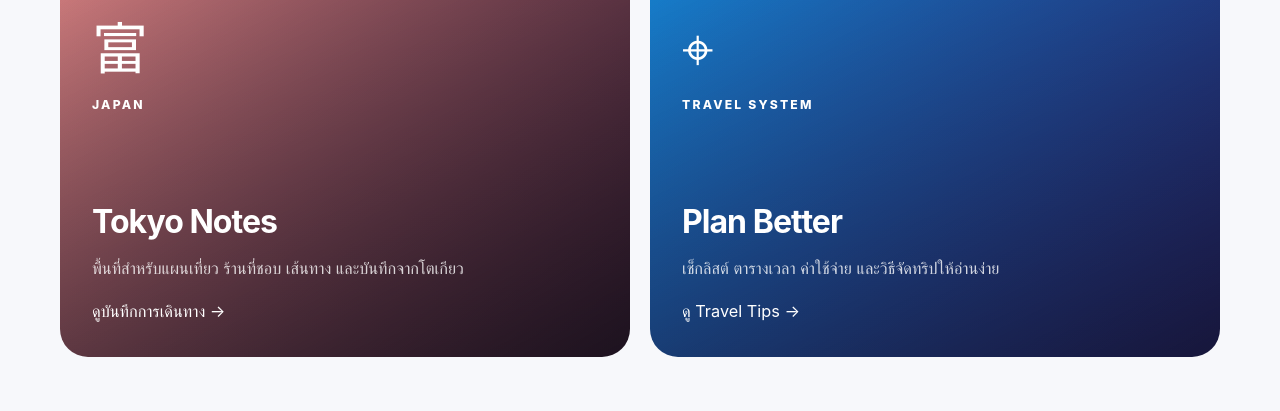
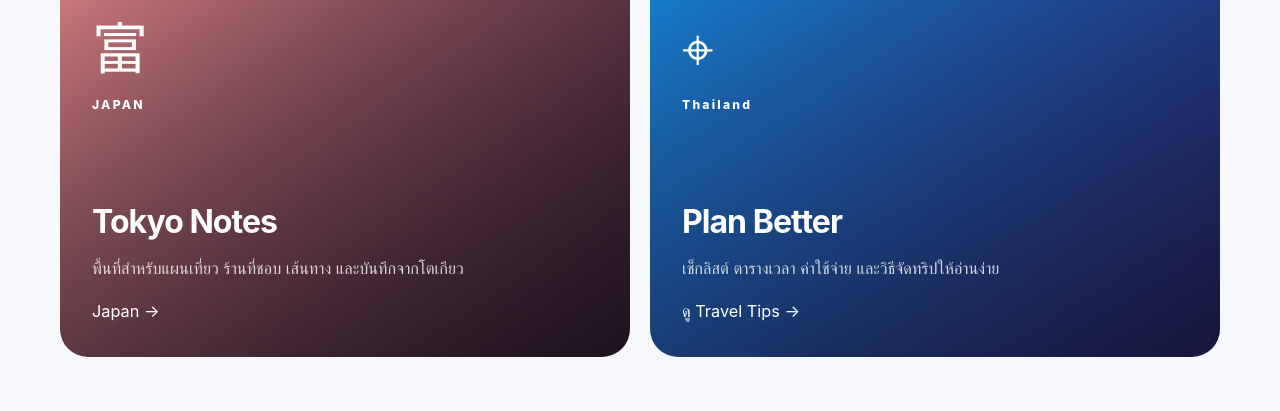
Before and after one commit to kakratua/kakratua.github.io, a Jekyll site: the page built from travel.md, in a window 1280 px wide and 900 px high, scrolled down 338 px. Shown: the part 163-574 px from the top of the window. Built offline with Jekyll 4.4.1, drawn with Linux system fonts in a browser that asks for light colours.

Commit message:
Update travel.md

```diff
--- a/travel.md
+++ b/travel.md
@@ -7,8 +7,8 @@ permalink: /travel/
 ---
 
 <div class="travel-grid">
-  <article class="travel-card japan"><div class="travel-icon">富</div><p class="eyebrow">JAPAN</p><h2>Tokyo Notes</h2><p>พื้นที่สำหรับแผนเที่ยว ร้านที่ชอบ เส้นทาง และบันทึกจากโตเกียว</p><a href="{{ '/blog/' | relative_url }}?tag=Travel">ดูบันทึกการเดินทาง →</a></article>
-  <article class="travel-card blue"><div class="travel-icon">⌖</div><p class="eyebrow">TRAVEL SYSTEM</p><h2>Plan Better</h2><p>เช็กลิสต์ ตารางเวลา ค่าใช้จ่าย และวิธีจัดทริปให้อ่านง่าย</p><a href="{{ '/blog/' | relative_url }}?tag=Travel">ดู Travel Tips →</a></article>
+  <article class="travel-card japan"><div class="travel-icon">富</div><p class="eyebrow">JAPAN</p><h2>Tokyo Notes</h2><p>พื้นที่สำหรับแผนเที่ยว ร้านที่ชอบ เส้นทาง และบันทึกจากโตเกียว</p><a href="{{ '/blog/' | relative_url }}?tag=Japan">Japan →</a></article>
+  <article class="travel-card blue"><div class="travel-icon">⌖</div><p class="eyebrow">Thailand</p><h2>Plan Better</h2><p>เช็กลิสต์ ตารางเวลา ค่าใช้จ่าย และวิธีจัดทริปให้อ่านง่าย</p><a href="{{ '/blog/' | relative_url }}?tag=Thailand">ดู Travel Tips →</a></article>
 </div>
 
 ## Travel checklist
```
